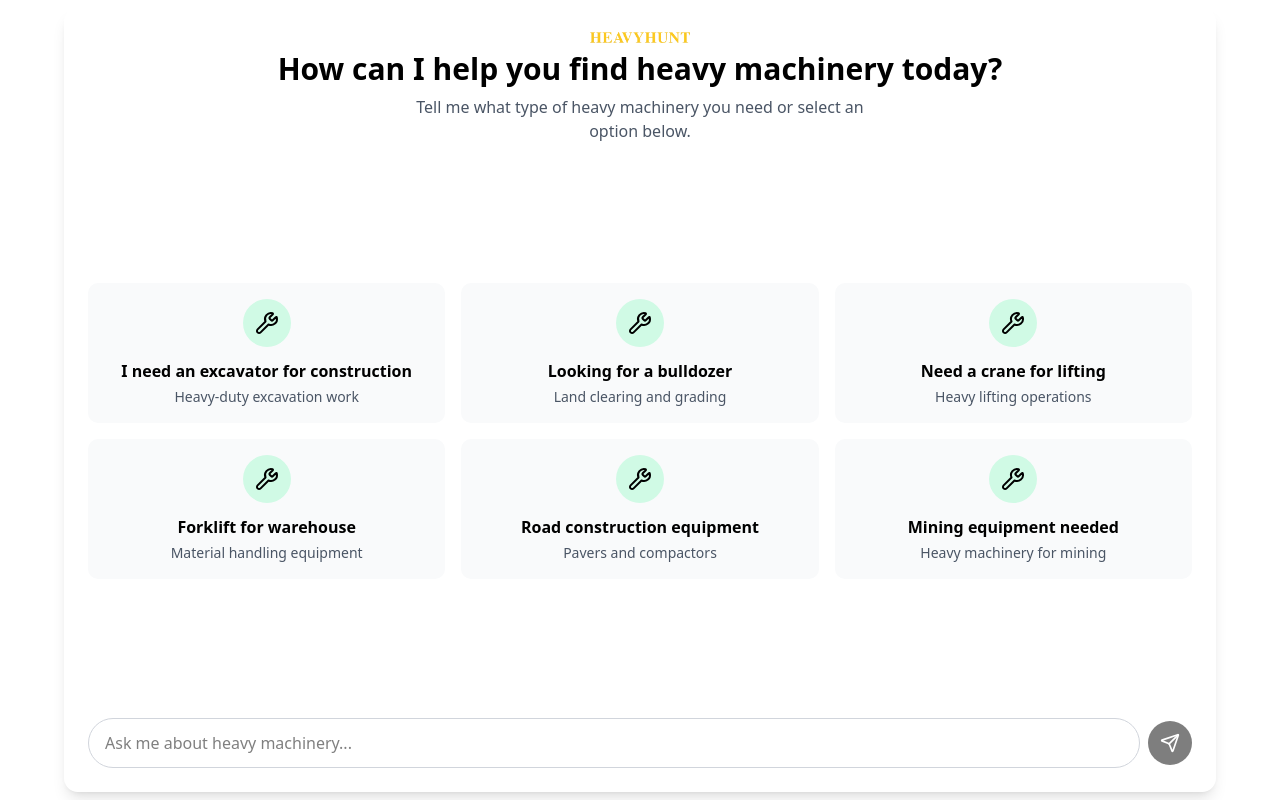
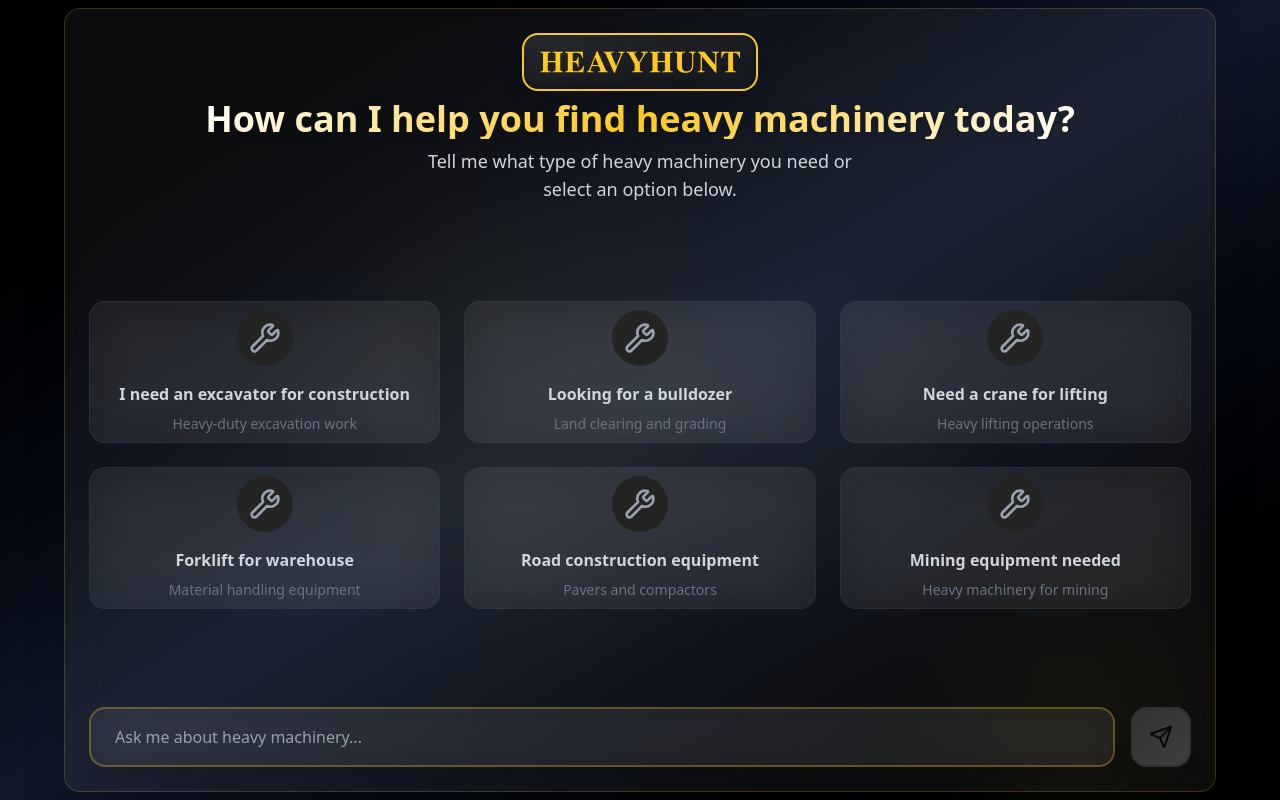
Before and after one commit to geekyvinayak/HeavyHunt-chatbot, a Next.js app: page / in a window 1280 px wide. Built offline with nearby package versions, Linux system fonts and the light colour scheme.

Commit message:
temp commit

```diff
--- a/src/app/admin/page.tsx
+++ b/src/app/admin/page.tsx
@@ -5,6 +5,7 @@ import { Card, CardContent, CardHeader, CardTitle } from '@/components/ui/card';
 import { Button } from '@/components/ui/button';
 import { Input } from '@/components/ui/input';
 import { Loader2, Search, RefreshCw, Download } from 'lucide-react';
+import Image from 'next/image';
 
 interface QueryData {
   id: string;
@@ -127,9 +128,7 @@ export default function AdminPage() {
         {/* Header */}
         <Card className="mb-6">
           <CardHeader>
-            <CardTitle className="text-2xl font-bold text-gray-800 flex items-center gap-2">
-              🏗️ HeavyHunt Admin Dashboard
-            </CardTitle>
+           <Image src="/heavyhuntlogo.webp" alt="Logo" width={200} height={200} className="drop-shadow-2xl" />
             <p className="text-gray-600">Manage and view all user queries</p>
           </CardHeader>
         </Card>
--- a/src/components/ChatInterface.tsx
+++ b/src/components/ChatInterface.tsx
@@ -87,28 +87,42 @@ export default function ChatInterface() {
   ];
 
   return (
-    <div className="flex items-center p-2 justify-center h-screen bg-white text-black chatbot-container">
+    <div className="flex items-center p-2 justify-center h-screen bg-gradient-to-br from-black via-gray-900 to-black text-white chatbot-container relative overflow-hidden">
+      {/* Static background elements */}
+      <div className="absolute inset-0 overflow-hidden">
+        <div className="absolute top-1/4 left-1/4 w-96 h-96 rounded-full blur-3xl" style={{backgroundColor: '#fdc820', opacity: 0.03}}></div>
+        <div className="absolute bottom-1/4 right-1/4 w-80 h-80 bg-white/2 rounded-full blur-3xl"></div>
+        <div className="absolute top-3/4 left-3/4 w-64 h-64 rounded-full blur-3xl" style={{backgroundColor: '#fdc820', opacity: 0.03}}></div>
+      </div>
+
       <motion.div
         initial={{ opacity: 0, scale: 0.9 }}
         animate={{ opacity: 1, scale: 1 }}
         transition={{ duration: 0.5 }}
-        className="w-full max-w-6xl p-6 rounded-xl h-full justify-between flex flex-col shadow-lg"
+        className="w-full max-w-6xl p-6 rounded-2xl h-full justify-between flex flex-col backdrop-blur-xl bg-white/5 border border-gray-700/50 shadow-2xl relative z-10"
+        style={{borderColor: 'rgba(253, 200, 32, 0.2)'}}
       >
         <div className="flex flex-col items-center mb-8">
           <motion.div
             initial={{ y: -50, opacity: 0 }}
             animate={{ y: 0, opacity: 1 }}
             transition={{ delay: 0.2, duration: 0.5 }}
-            className="mb-2"
+            className="mb-2 p-4 rounded-2xl bg-gradient-to-br from-white/8 to-black/20 backdrop-blur-sm border-2 shadow-xl"
+            style={{borderColor: '#fdc820'}}
           >
-            <Image src="/heavyhuntlogo.webp" alt="Logo" width={100} height={100} />
+            <Image src="/heavyhuntlogo.webp" alt="Logo" width={200} height={200} className="drop-shadow-2xl" />
           </motion.div>
 
           <motion.h1
             initial={{ y: -20, opacity: 0 }}
             animate={{ y: 0, opacity: 1 }}
             transition={{ delay: 0.3, duration: 0.5 }}
-            className="text-3xl font-bold text-center"
+            className="text-4xl font-bold text-center bg-gradient-to-r from-white via-gray-200 bg-clip-text text-transparent drop-shadow-lg"
+            style={{
+              background: `linear-gradient(135deg, #ffffff 0%, #fdc820 50%, #ffffff 100%)`,
+              WebkitBackgroundClip: 'text',
+              WebkitTextFillColor: 'transparent'
+            }}
           >
             How can I help you find heavy machinery today?
           </motion.h1>
@@ -117,7 +131,7 @@ export default function ChatInterface() {
             initial={{ y: -10, opacity: 0 }}
             animate={{ y: 0, opacity: 1 }}
             transition={{ delay: 0.4, duration: 0.5 }}
-            className="text-gray-600 text-center mt-2 max-w-md"
+            className="text-gray-300 text-center mt-2 max-w-md text-lg font-medium"
           >
             Tell me what type of heavy machinery you need or select an option below.
           </motion.p>
@@ -135,7 +149,7 @@ export default function ChatInterface() {
                   duration: 0.5,
                   staggerChildren: 0.1,
                 }}
-                className="grid grid-cols-1 md:grid-cols-3 gap-4 mb-8"
+                className="grid grid-cols-1 md:grid-cols-3 gap-6 mb-8"
               >
                 {featureCards.map((card, index) => (
                   <motion.div
@@ -163,7 +177,8 @@ export default function ChatInterface() {
                   duration: 0.5,
                   height: { type: "spring", stiffness: 100, damping: 15 },
                 }}
-                className="bg-gray-50 rounded-lg flex-1 p-4 mb-4 h-full overflow-y-auto border-2 border-gray-200"
+                className="backdrop-blur-xl bg-white/8 rounded-2xl flex-1 p-6 mb-4 h-full overflow-y-auto border shadow-inner"
+                style={{borderColor: 'rgba(253, 200, 32, 0.3)'}}
                 ref={messagesContainerRef}
               >
                 <AnimatePresence>
@@ -188,10 +203,14 @@ export default function ChatInterface() {
             className="flex justify-center"
           >
             <motion.button
-              whileHover={{ scale: 1.05 }}
+              whileHover={{ scale: 1.05, boxShadow: '0 0 30px rgba(253, 200, 32, 0.4)' }}
               whileTap={{ scale: 0.95 }}
               onClick={startNewChat}
-              className="px-8 py-3 rounded-full bg-gradient-to-r from-[#8360c3] to-[#2ebf91] text-white font-medium shadow-lg"
+              className="px-8 py-4 rounded-2xl text-black font-bold shadow-2xl border-2 backdrop-blur-sm transition-all duration-300 hover:shadow-2xl"
+              style={{
+                background: `linear-gradient(135deg, #fdc820 0%, #ffdd44 100%)`,
+                borderColor: '#fdc820'
+              }}
             >
               🔄 Start New Chat
             </motion.button>
@@ -204,7 +223,7 @@ export default function ChatInterface() {
             animate={{ y: 0, opacity: 1 }}
             transition={{ delay: 0.8, duration: 0.5 }}
             onSubmit={handleSubmit}
-            className="flex items-center space-x-2"
+            className="flex items-center space-x-4"
           >
             <div className="relative flex-1">
               <input
@@ -213,17 +232,41 @@ export default function ChatInterface() {
                 value={input}
                 onChange={(e) => setInput(e.target.value)}
                 placeholder="Ask me about heavy machinery..."
-                className="w-full px-4 py-3 pr-10 rounded-full border border-gray-300 focus:outline-none focus:ring-2 focus:ring-black focus:border-transparent"
+                className="w-full px-6 py-4 pr-12 rounded-2xl border-2 bg-white/5 backdrop-blur-xl text-white placeholder-gray-400 focus:outline-none shadow-lg transition-all duration-300 focus:shadow-xl"
+                style={{
+                  borderColor: 'rgba(253, 200, 32, 0.3)',
+                  '&:focus': {
+                    borderColor: '#fdc820',
+                    boxShadow: '0 0 20px rgba(253, 200, 32, 0.2)'
+                  }
+                }}
+                onFocus={(e) => {
+                  e.target.style.borderColor = '#fdc820';
+                  e.target.style.boxShadow = '0 0 20px rgba(253, 200, 32, 0.2)';
+                }}
+                onBlur={(e) => {
+                  e.target.style.borderColor = 'rgba(253, 200, 32, 0.3)';
+                  e.target.style.boxShadow = 'none';
+                }}
               />
             </div>
             <motion.button
-              whileHover={{ scale: 1.05 }}
+              whileHover={{
+                scale: 1.05,
+                boxShadow: '0 0 25px rgba(253, 200, 32, 0.4)'
+              }}
               whileTap={{ scale: 0.95 }}
               type="submit"
               disabled={isLoading || !input.trim()}
-              className="p-3 rounded-full bg-black text-white disabled:opacity-50"
+              className="p-4 rounded-2xl text-black font-bold disabled:opacity-40 shadow-2xl border-2 transition-all duration-300 disabled:cursor-not-allowed"
+              style={{
+                background: isLoading || !input.trim()
+                  ? 'linear-gradient(135deg, #666 0%, #888 100%)'
+                  : `linear-gradient(135deg, #fdc820 0%, #ffdd44 100%)`,
+                borderColor: isLoading || !input.trim() ? '#666' : '#fdc820'
+              }}
             >
-              {isLoading ? <Loader2 size={20} className="animate-spin" /> : <Send size={20} />}
+              {isLoading ? <Loader2 size={24} className="animate-spin" /> : <Send size={24} />}
             </motion.button>
           </motion.form>
         )}
--- a/src/components/FeatureCard.tsx
+++ b/src/components/FeatureCard.tsx
@@ -24,21 +24,36 @@ export default function FeatureCard({ icon, title, description, onClick }: Featu
     <motion.div
       whileHover={{
         y: -5,
-        boxShadow: "0 10px 15px -3px rgba(0, 0, 0, 0.1)",
-        scale: 1.02,
+        scale: 1.03,
+        boxShadow: "0 0 25px rgba(253, 200, 32, 0.35)",
       }}
-      whileTap={{ scale: 0.98 }}
+      whileTap={{ scale: 0.97 }}
       onClick={onClick}
-      className="bg-gray-50 p-4 rounded-lg text-center cursor-pointer transition-all"
+      className="group relative bg-white/5 border border-gray-700/40 backdrop-blur-xl p-2 rounded-2xl text-center cursor-pointer transition-all duration-300"
     >
+      {/* Icon wrapper */}
       <motion.div
-        className="w-12 h-12 mx-auto mb-3 rounded-full bg-emerald-100 flex items-center justify-center"
+        className="w-14 h-14 mx-auto mb-4 bg-[#242424] rounded-full flex items-center justify-center transition-all duration-300  "
         whileHover={{ rotate: 5 }}
       >
-        <Icon className="w-6 h-6 text-black" />
+       <Icon
+  className="w-8 h-8 text-gray-400  transition-colors duration-300 group-hover:text-yellow-400  "
+/>
+
       </motion.div>
-      <h3 className="font-semibold mb-1">{title}</h3>
-      <p className="text-sm text-gray-600">{description}</p>
+
+      {/* Title */}
+      <h3
+        className="font-semibold mb-2 text-gray-300 transition-all duration-300 group-hover:text-transparent group-hover:bg-clip-text group-hover:bg-gradient-to-r group-hover:from-yellow-400 group-hover:to-yellow-200"
+      >
+        {title}
+      </h3>
+
+      {/* Description */}
+      <p className="text-sm text-gray-500">{description}</p>
+
+      {/* Glow overlay effect */}
+      <div className="absolute inset-0 rounded-2xl opacity-0 group-hover:opacity-100 transition duration-500 bg-gradient-to-br from-yellow-400/10 via-yellow-500/5 to-transparent blur-xl pointer-events-none" />
     </motion.div>
   )
 }
```
